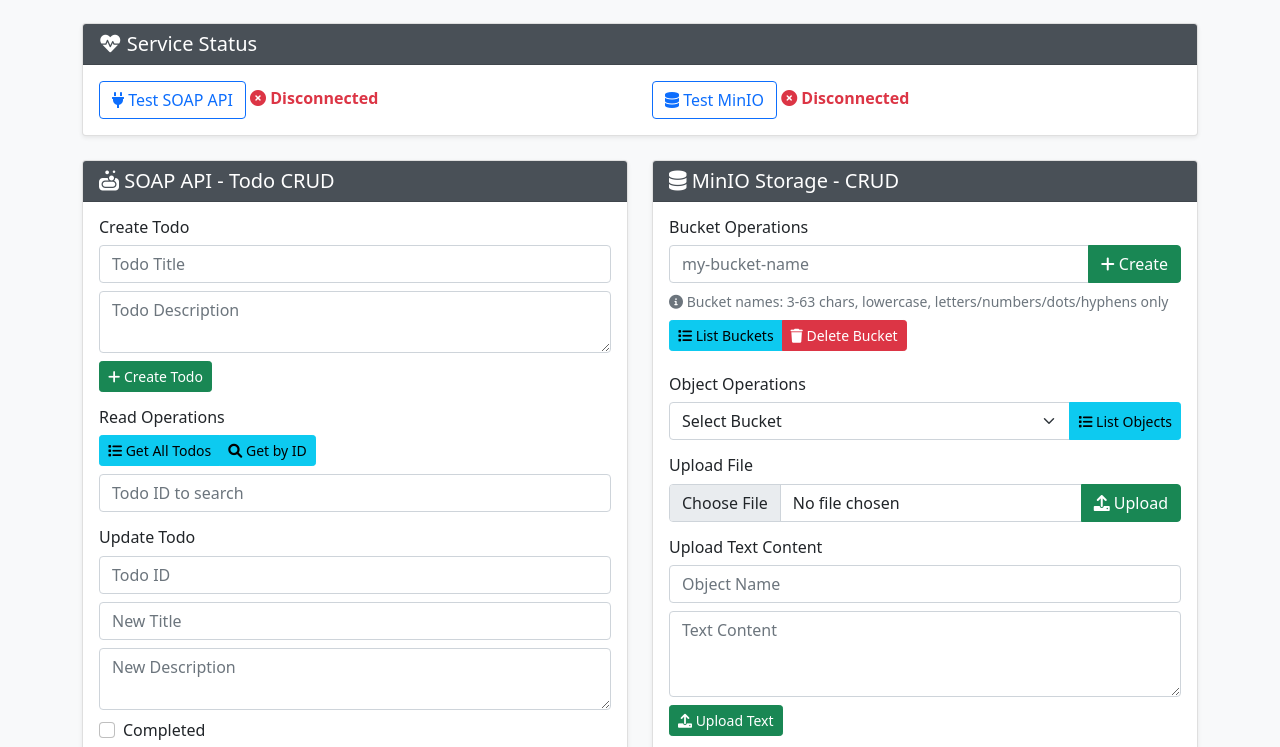
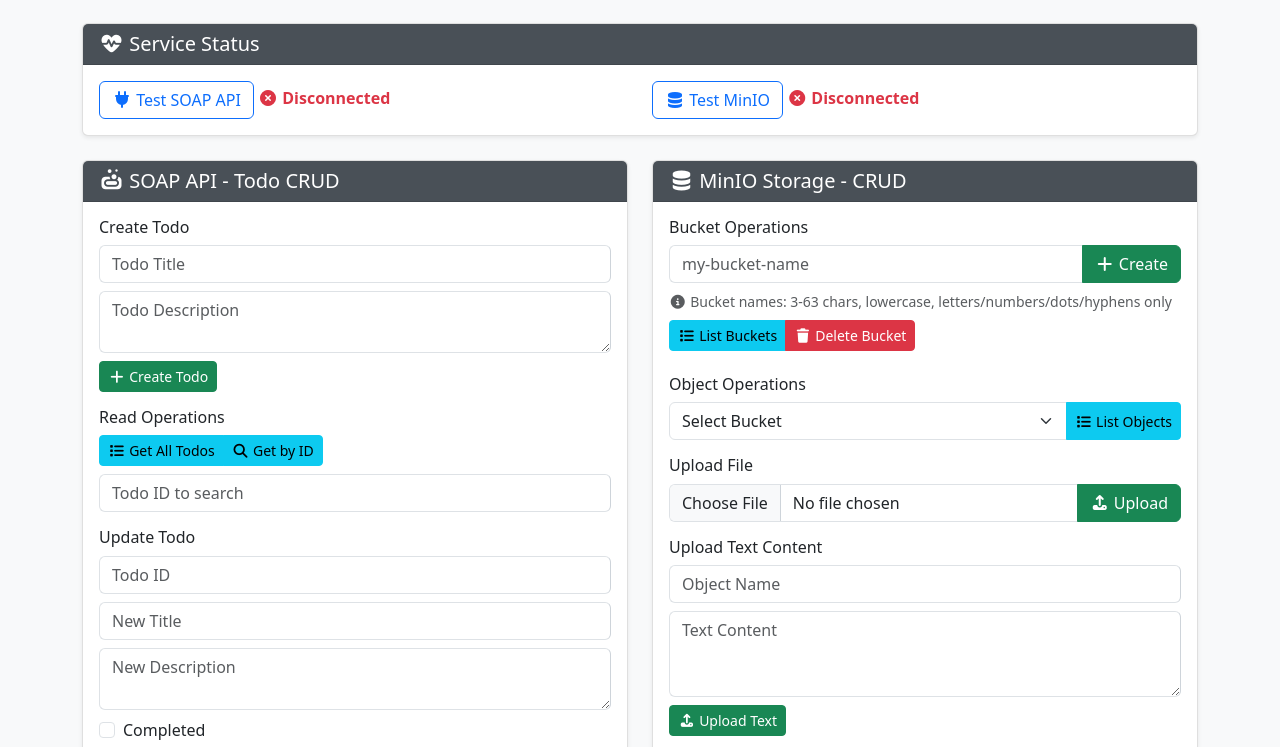
Before and after one commit to Alfurqon02/sister-5, a website: page WEB UI/public/index.html in a window 1280 px wide. Shown: the part 57-804 px from the top of the page. Drawn offline with nearby package versions, Linux system fonts and the light colour scheme; no server answers.

Commit message:
update version font-awesome and boostrap

```diff
--- a/WEB UI/public/index.html
+++ b/WEB UI/public/index.html
@@ -4,8 +4,8 @@
     <meta charset="UTF-8">
     <meta name="viewport" content="width=device-width, initial-scale=1.0">
     <title>SOAP & MinIO API Tester</title>
-    <link href="https://cdn.jsdelivr.net/npm/bootstrap@5.1.3/dist/css/bootstrap.min.css" rel="stylesheet">
-    <link href="https://cdnjs.cloudflare.com/ajax/libs/font-awesome/6.0.0/css/all.min.css" rel="stylesheet">
+    <link rel="stylesheet" href="https://cdn.jsdelivr.net/npm/bootstrap@5.3.3/dist/css/bootstrap.min.css" integrity="sha384-QWTKZyjpPEjISv5WaRU9OFeRpok6YctnYmDr5pNlyT2bRjXh0JMhjY6hW+ALEwIH" crossorigin="anonymous">
+    <link rel="stylesheet" href="https://cdnjs.cloudflare.com/ajax/libs/font-awesome/7.0.1/css/all.min.css" integrity="sha512-2SwdPD6INVrV/lHTZbO2nodKhrnDdJK9/kg2XD1r9uGqPo1cUbujc+IYdlYdEErWNu69gVcYgdxlmVmzTWnetw==" crossorigin="anonymous" referrerpolicy="no-referrer" />
     <link rel="stylesheet" href="style.css">
 </head>
 <body>
```
